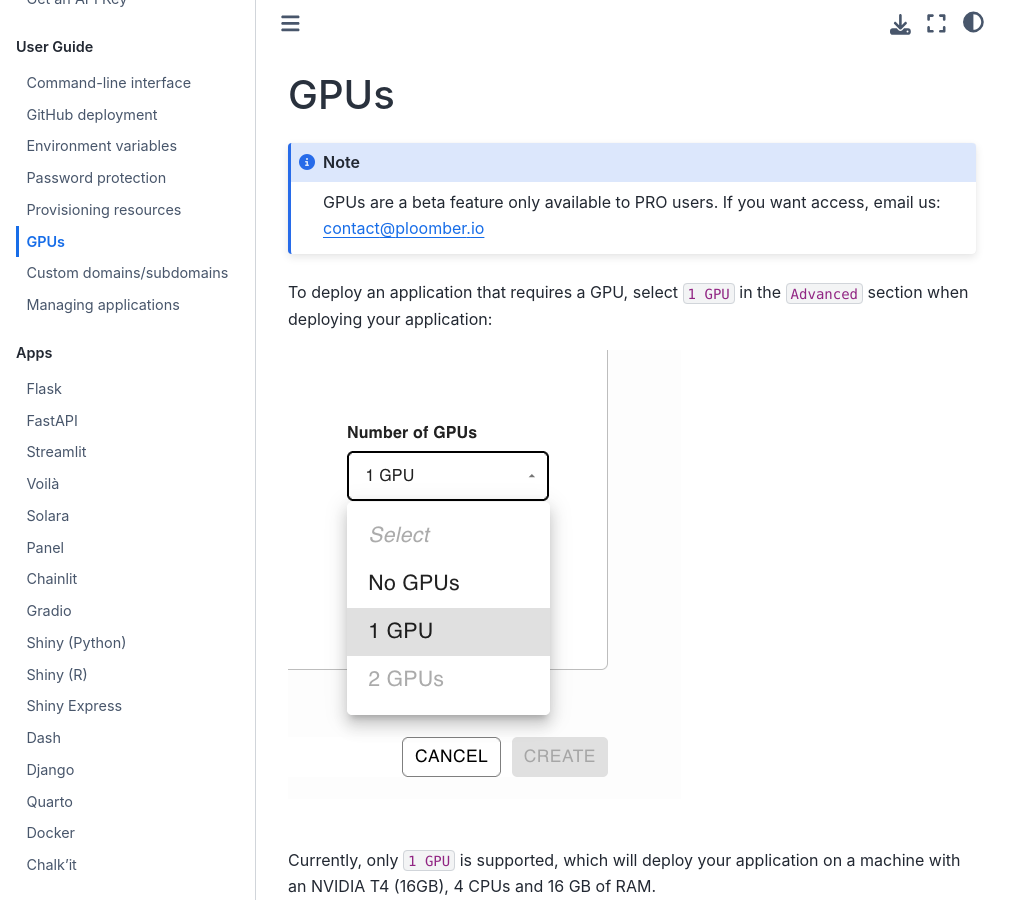
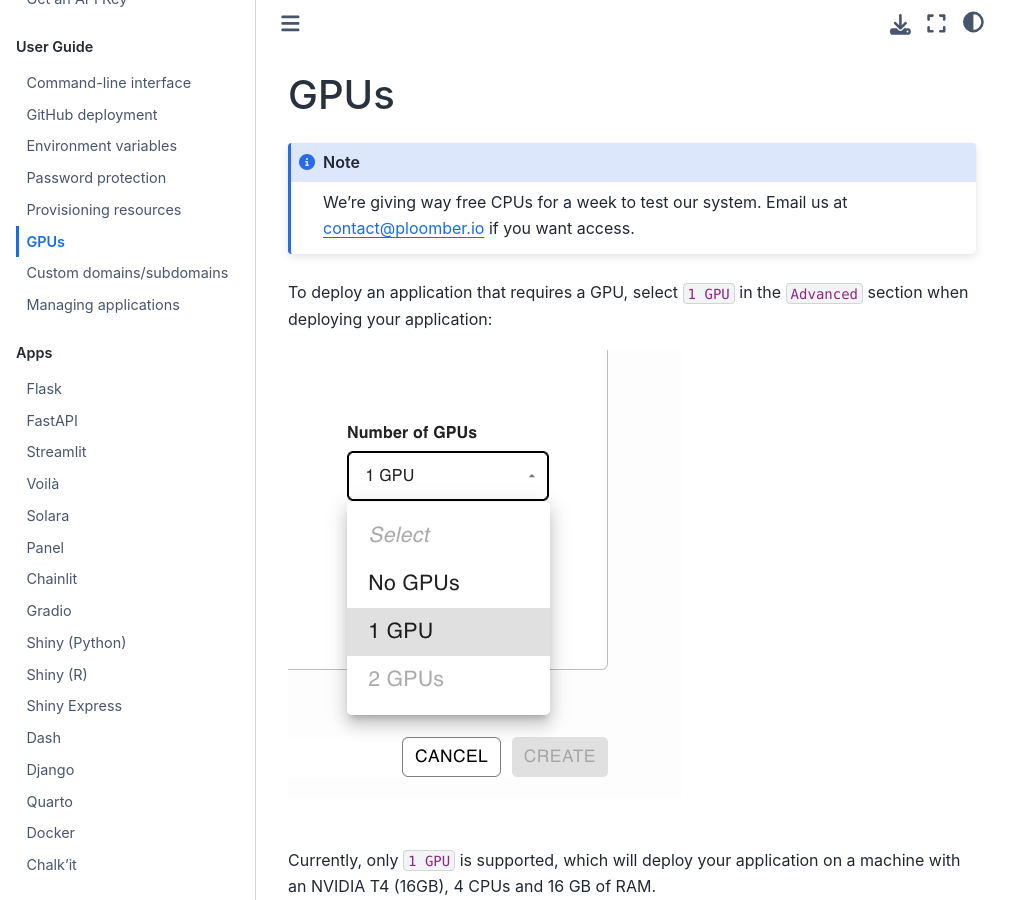
Before and after one commit to ploomber/doc, a Jupyter Book: the page built from doc/user-guide/gpu.md, in a window 1280 px wide and 900 px high. Shown: the whole window, without its empty margins (0-1031 px from the left). Built offline with Jupyter Book 1.0.4 settings and Sphinx 7.4.7 and the Sphinx Book theme 1.1.4, drawn with Linux system fonts in a browser that asks for light colours.

````diff
--- a/doc/user-guide/gpu.md
+++ b/doc/user-guide/gpu.md
@@ -1,8 +1,8 @@
 # GPUs
 
 ```{note}
-GPUs are a beta feature only available to PRO users. If you want access, email us:
-[contact@ploomber.io](mailto:contact@ploomber.io)
+We're giving way free CPUs for a week to test our system. Email us at
+[contact@ploomber.io](mailto:contact@ploomber.io) if you want access.
 ```
 
 To deploy an application that requires a GPU, select `1 GPU` in the `Advanced` section
````
